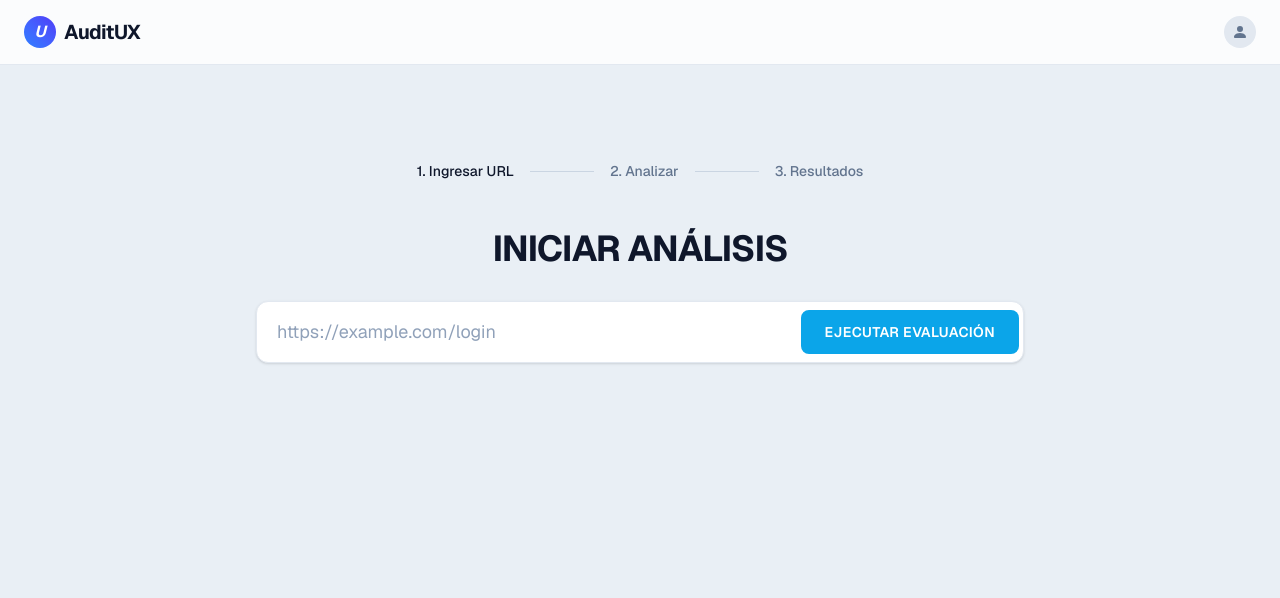
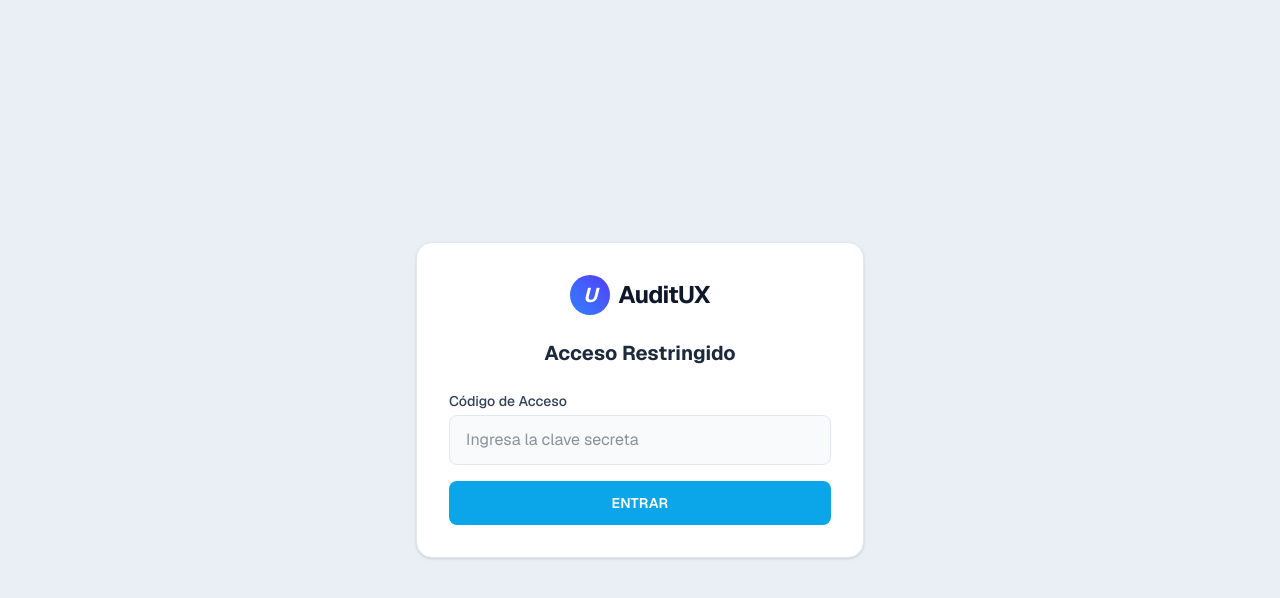
Before and after one commit to Jorel22/AuditUX, a Next.js app: page / in a window 1280 px wide. Shown: the top 598 px of the page. Built offline with nearby package versions, Linux system fonts and the light colour scheme.

Commit message:
feat(auth): Basic login added to enter to the app

```diff
--- a/app/api/analyze/route.ts
+++ b/app/api/analyze/route.ts
@@ -3,10 +3,24 @@ import { GoogleGenAI } from '@google/genai';
 
 export async function POST(request: Request) {
   try {
-    const { url } = await request.json();
+    const { url, passcode } = await request.json();
+
+    const correctPasscode = process.env.APP_PASSCODE;
+    if (correctPasscode && passcode !== correctPasscode) {
+      return NextResponse.json({ error: 'No autorizado. Código de acceso incorrecto.' }, { status: 401 });
+    }
 
     if (!url) {
       return NextResponse.json({ error: 'La URL es requerida.' }, { status: 400 });
+    }
+
+    try {
+      const parsedUrl = new URL(url);
+      if (parsedUrl.protocol !== 'http:' && parsedUrl.protocol !== 'https:') {
+        return NextResponse.json({ error: 'Solo se permiten URLs que empiecen con HTTP o HTTPS.' }, { status: 400 });
+      }
+    } catch (e) {
+      return NextResponse.json({ error: 'La URL proporcionada no tiene un formato válido. Evite añadir texto extra.' }, { status: 400 });
     }
 
     if (!process.env.GEMINI_API_KEY) {
--- /dev/null
+++ b/app/api/auth/route.ts
@@ -0,0 +1,24 @@
+import { NextResponse } from 'next/server';
+
+export async function POST(request: Request) {
+  try {
+    const { passcode } = await request.json();
+    const correctPasscode = process.env.APP_PASSCODE;
+
+    // If no passcode is configured on the server, we allow access safely (or fail).
+    // Failing securely is better if we expect it to be there.
+    if (!correctPasscode) {
+      console.warn("APP_PASSCODE no está configurado en .env.local");
+      // Permitimos el paso en desarrollo si se olvidó poner la variable
+      return NextResponse.json({ success: true });
+    }
+
+    if (passcode === correctPasscode) {
+      return NextResponse.json({ success: true });
+    } else {
+      return NextResponse.json({ success: false, error: 'Código de acceso incorrecto.' }, { status: 401 });
+    }
+  } catch (error) {
+    return NextResponse.json({ success: false, error: 'Error en la solicitud.' }, { status: 400 });
+  }
+}
--- a/app/page.tsx
+++ b/app/page.tsx
@@ -1,6 +1,6 @@
 "use client";
 
-import { useState } from "react";
+import { useState, useEffect } from "react";
 import Image from "next/image";
 
 interface AnalysisData {
@@ -19,11 +19,55 @@ interface AnalysisData {
 }
 
 export default function Home() {
+  const [isAuthenticated, setIsAuthenticated] = useState(false);
+  const [passcode, setPasscode] = useState("");
+  const [authError, setAuthError] = useState<string | null>(null);
+  const [isVerifying, setIsVerifying] = useState(false);
+
   const [url, setUrl] = useState("");
   const [submittedUrl, setSubmittedUrl] = useState("");
   const [loading, setLoading] = useState(false);
   const [result, setResult] = useState<AnalysisData | null>(null);
   const [error, setError] = useState<string | null>(null);
+
+  useEffect(() => {
+    const storedPasscode = sessionStorage.getItem("app_passcode");
+    if (storedPasscode) {
+      setPasscode(storedPasscode);
+      setIsAuthenticated(true);
+    }
+  }, []);
+
+  const handleLogin = async (e: React.FormEvent) => {
+    e.preventDefault();
+    setAuthError(null);
+    setIsVerifying(true);
+    try {
+      const res = await fetch("/api/auth", {
+        method: "POST",
+        headers: { "Content-Type": "application/json" },
+        body: JSON.stringify({ passcode }),
+      });
+      if (res.ok) {
+        sessionStorage.setItem("app_passcode", passcode);
+        setIsAuthenticated(true);
+      } else {
+        const data = await res.json();
+        setAuthError(data.error || "Código de acceso incorrecto.");
+      }
+    } catch (err: any) {
+      setAuthError("Error de conexión al verificar el código.");
+    } finally {
+      setIsVerifying(false);
+    }
+  };
+
+  const handleLogout = () => {
+    sessionStorage.removeItem("app_passcode");
+    setIsAuthenticated(false);
+    setPasscode("");
+    setResult(null);
+  };
 
   const handleSubmit = async (e: React.FormEvent) => {
     e.preventDefault();
@@ -36,10 +80,16 @@ export default function Home() {
       const res = await fetch("/api/analyze", {
         method: "POST",
         headers: { "Content-Type": "application/json" },
-        body: JSON.stringify({ url }),
+        body: JSON.stringify({ url, passcode }),
       });
 
       const data = await res.json();
+
+      if (res.status === 401) {
+        handleLogout();
+        setError(data.error || "Código de acceso incorrecto. Por favor, ingréselo nuevamente.");
+        return;
+      }
 
       if (!res.ok) {
         setError(data.error || "Ocurrió un error al analizar la URL.");
@@ -52,6 +102,56 @@ export default function Home() {
       setLoading(false);
     }
   };
+
+  if (!isAuthenticated) {
+    return (
+      <div className="min-h-screen bg-[#e9eff5] text-slate-900 font-sans flex flex-col items-center justify-center p-4">
+        <div className="bg-white p-8 rounded-2xl shadow-sm border border-slate-200 w-full max-w-md">
+          <div className="flex items-center gap-2 mb-6 justify-center">
+            <div className="w-10 h-10 rounded-full bg-gradient-to-tr from-blue-500 to-indigo-600 flex items-center justify-center text-white font-bold italic text-xl">
+              U
+            </div>
+            <span className="font-bold text-2xl tracking-tight">AuditUX</span>
+          </div>
+          <h2 className="text-xl font-bold text-center mb-6 text-slate-800">Acceso Restringido</h2>
+          <form onSubmit={handleLogin} className="flex flex-col gap-4">
+            <div>
+              <label htmlFor="passcode" className="block text-sm font-medium text-slate-700 mb-1">
+                Código de Acceso
+              </label>
+              <input
+                id="passcode"
+                type="password"
+                value={passcode}
+                onChange={(e) => setPasscode(e.target.value)}
+                className="w-full px-4 py-3 bg-slate-50 border border-slate-200 rounded-lg outline-none focus:ring-2 focus:ring-blue-500/20 focus:border-blue-500 transition-all text-slate-800"
+                placeholder="Ingresa la clave secreta"
+                required
+              />
+            </div>
+            {authError && <p className="text-red-500 text-sm font-medium text-center">{authError}</p>}
+            <button
+              type="submit"
+              disabled={isVerifying}
+              className="w-full bg-[#0ba5e9] hover:bg-[#0284c7] text-white py-3 rounded-lg font-semibold text-sm uppercase tracking-wide transition-colors flex justify-center items-center gap-2 disabled:opacity-70"
+            >
+              {isVerifying ? (
+                <>
+                  <svg className="animate-spin h-5 w-5 text-white" xmlns="http://www.w3.org/2000/svg" fill="none" viewBox="0 0 24 24">
+                    <circle className="opacity-25" cx="12" cy="12" r="10" stroke="currentColor" strokeWidth="4"></circle>
+                    <path className="opacity-75" fill="currentColor" d="M4 12a8 8 0 018-8V0C5.373 0 0 5.373 0 12h4zm2 5.291A7.962 7.962 0 014 12H0c0 3.042 1.135 5.824 3 7.938l3-2.647z"></path>
+                  </svg>
+                  Verificando...
+                </>
+              ) : (
+                "Entrar"
+              )}
+            </button>
+          </form>
+        </div>
+      </div>
+    );
+  }
 
   return (
     <div className="min-h-screen bg-[#e9eff5] text-slate-900 font-sans flex flex-col print:bg-white">
```
